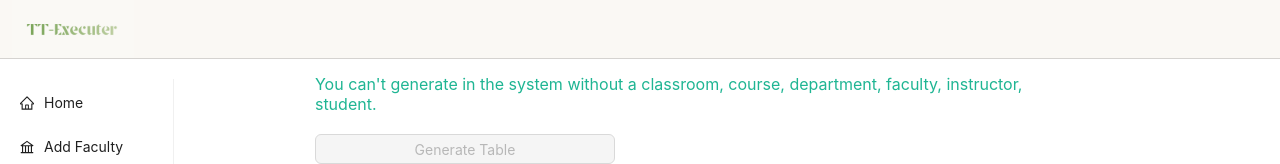
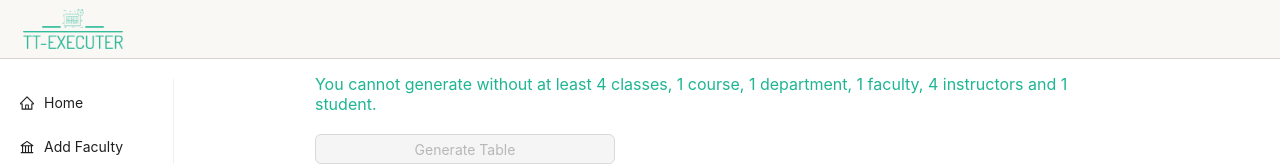
Before and after one commit to aytuug/ttexecuter-fe, a React (Create React App) app: page / in a window 1280 px wide. Shown: the top 164 px of the page. Built offline with nearby package versions, Linux system fonts and the light colour scheme; no server answers.

Commit message:
logo changed

```diff
--- a/src/Components/Header/Header.js
+++ b/src/Components/Header/Header.js
@@ -6,7 +6,7 @@ import logo from '../../assets/ttexecuter.png';
 const Header = () => {
   return (
     <div className="header">
-      <Image width={122} src={logo} />
+      <Image style={{ marginLeft: '11px' }} width={100} src={logo} />
     </div>
   );
 };
--- a/src/Pages/Home.js
+++ b/src/Pages/Home.js
@@ -62,11 +62,11 @@ const Home = () => {
   }, []);
   const allCountsGreaterThanZero =
     studentCount > 0 &&
-    classroomCount > 0 &&
+    classroomCount > 3 &&
     courseCount > 0 &&
     departmentCount > 0 &&
     facultyCount > 0 &&
-    instructorCount > 0;
+    instructorCount > 3;
 
   const handleGenerateClick = async () => {
     if (allCountsGreaterThanZero) {
@@ -115,11 +115,11 @@ const Home = () => {
       >
         {!(
           studentCount > 0 &&
-          classroomCount > 0 &&
+          classroomCount > 3 &&
           courseCount > 0 &&
           departmentCount > 0 &&
           facultyCount > 0 &&
-          instructorCount > 0
+          instructorCount > 3
         ) && (
           <span
             style={{
@@ -128,8 +128,8 @@ const Home = () => {
               marginRight: '1300px',
             }}
           >
-            You can't generate in the system without a classroom, course,
-            department, faculty, instructor, student.
+            You cannot generate without at least 4 classes, 1 course, 1
+            department, 1 faculty, 4 instructors and 1 student.
           </span>
         )}
         <Button
@@ -140,11 +140,11 @@ const Home = () => {
           disabled={
             !(
               studentCount > 0 &&
-              classroomCount > 0 &&
+              classroomCount > 3 &&
               courseCount > 0 &&
               departmentCount > 0 &&
               facultyCount > 0 &&
-              instructorCount > 0
+              instructorCount > 3
             )
           }
         >
```
Also changed, not shown: src/assets/ttexecuter.png, src/assets/ttexecuter.svg (added).
